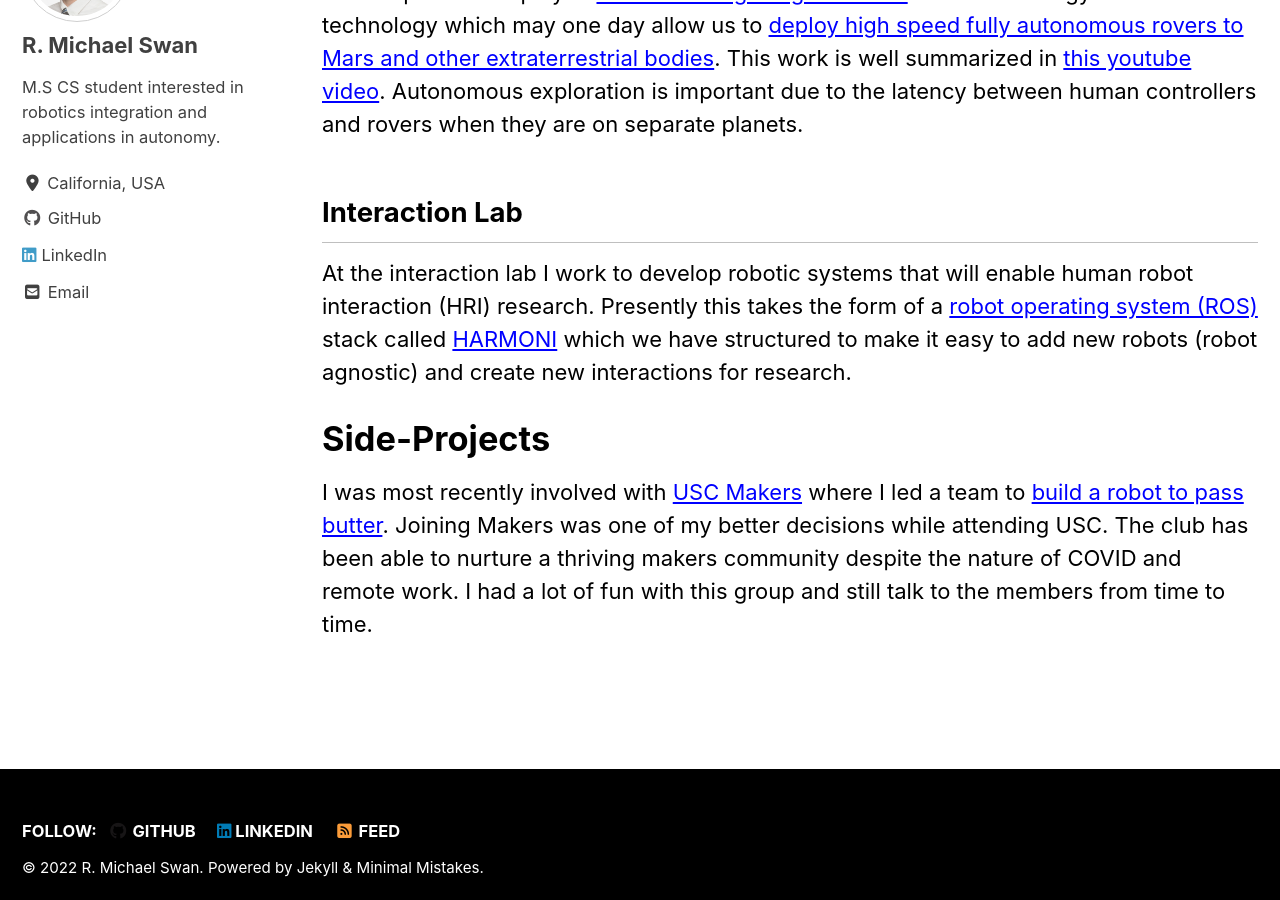
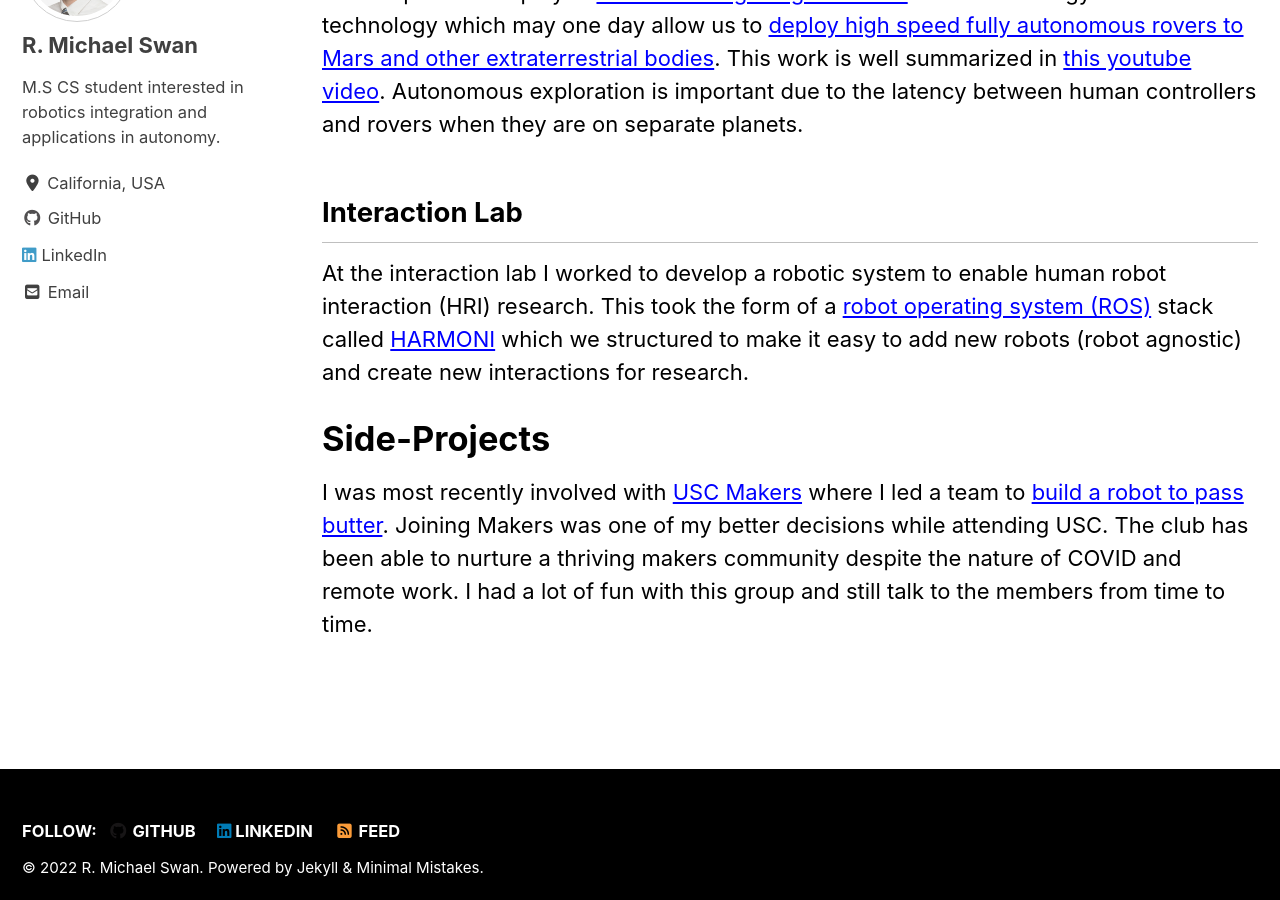
Before and after one commit to RMichaelSwan/-RMichaelSwan.github.io, a Jekyll site: the page built from index.md, in a window 1280 px wide and 900 px high, scrolled down 1191 px. Built offline with Jekyll 4.4.1, drawn with Linux system fonts in a browser that asks for light colours; cached includes are drawn as plain includes; nearby versions of some CDN libraries.

Commit message:
fixed old info

```diff
--- a/index.md
+++ b/index.md
@@ -28,7 +28,7 @@ I developed and deployed [semantic image segmentation](https://openaccess.thecvf
 
 ## Interaction Lab
 
-At the interaction lab I work to develop robotic systems that will enable human robot interaction (HRI) research. Presently this takes the form of a [robot operating system (ROS)](https://www.ros.org/) stack called [HARMONI](https://github.com/interaction-lab/HARMONI) which we have structured to make it easy to add new robots (robot agnostic) and create new interactions for research.
+At the interaction lab I worked to develop a robotic system to enable human robot interaction (HRI) research. This took the form of a [robot operating system (ROS)](https://www.ros.org/) stack called [HARMONI](https://github.com/interaction-lab/HARMONI) which we structured to make it easy to add new robots (robot agnostic) and create new interactions for research.
 
 # Side-Projects
 
```
